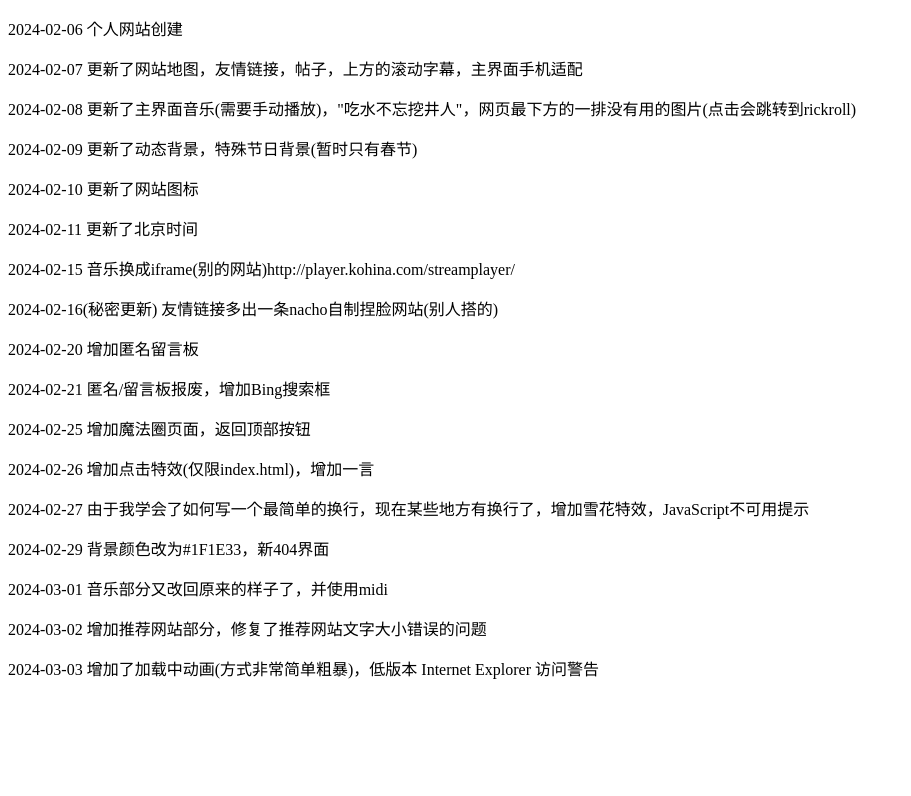
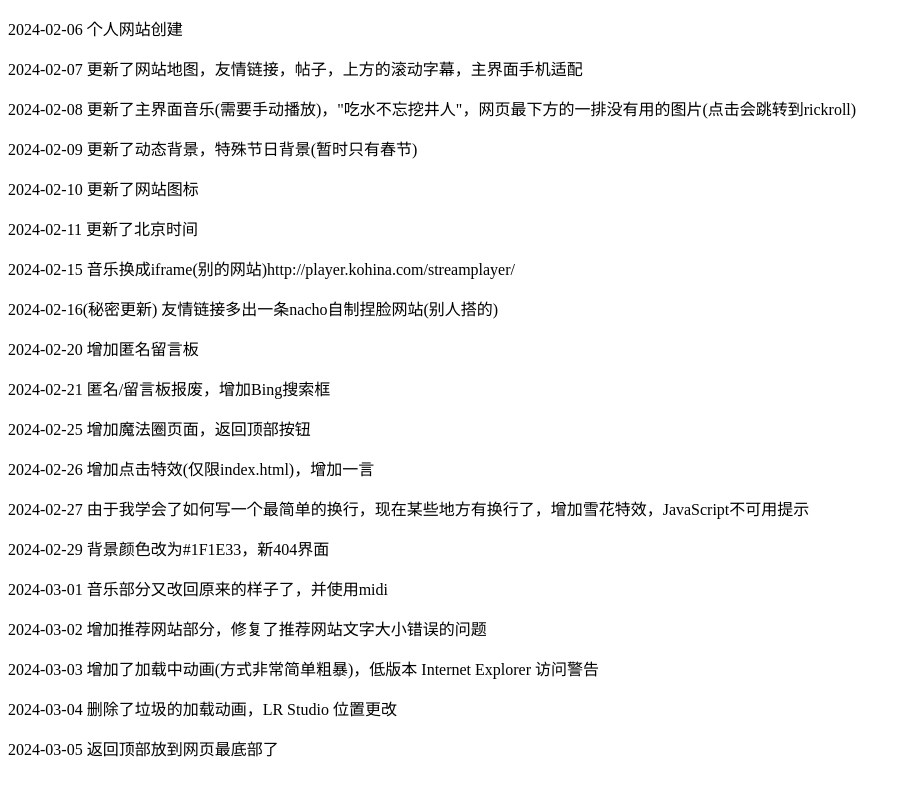
Before and after one commit to minqwq/minqwq.github.io, a plain HTML site: page updatehistory.html in a window 1280 px wide. Shown: the whole page, without its empty margins (0-911 px from the left). Drawn offline with Linux system fonts and the light colour scheme.

Commit message:
Update updatehistory.html

```diff
--- a/updatehistory.html
+++ b/updatehistory.html
@@ -23,6 +23,8 @@
 <p>2024-03-01 音乐部分又改回原来的样子了，并使用midi</p>
 <p>2024-03-02 增加推荐网站部分，修复了推荐网站文字大小错误的问题</p>
 <p>2024-03-03 增加了加载中动画(方式非常简单粗暴)，低版本 Internet Explorer 访问警告</p>
+<p>2024-03-04 删除了垃圾的加载动画，LR Studio 位置更改</p>
+<p>2024-03-05 返回顶部放到网页最底部了</p>
 
 </body>
 </html>
```
